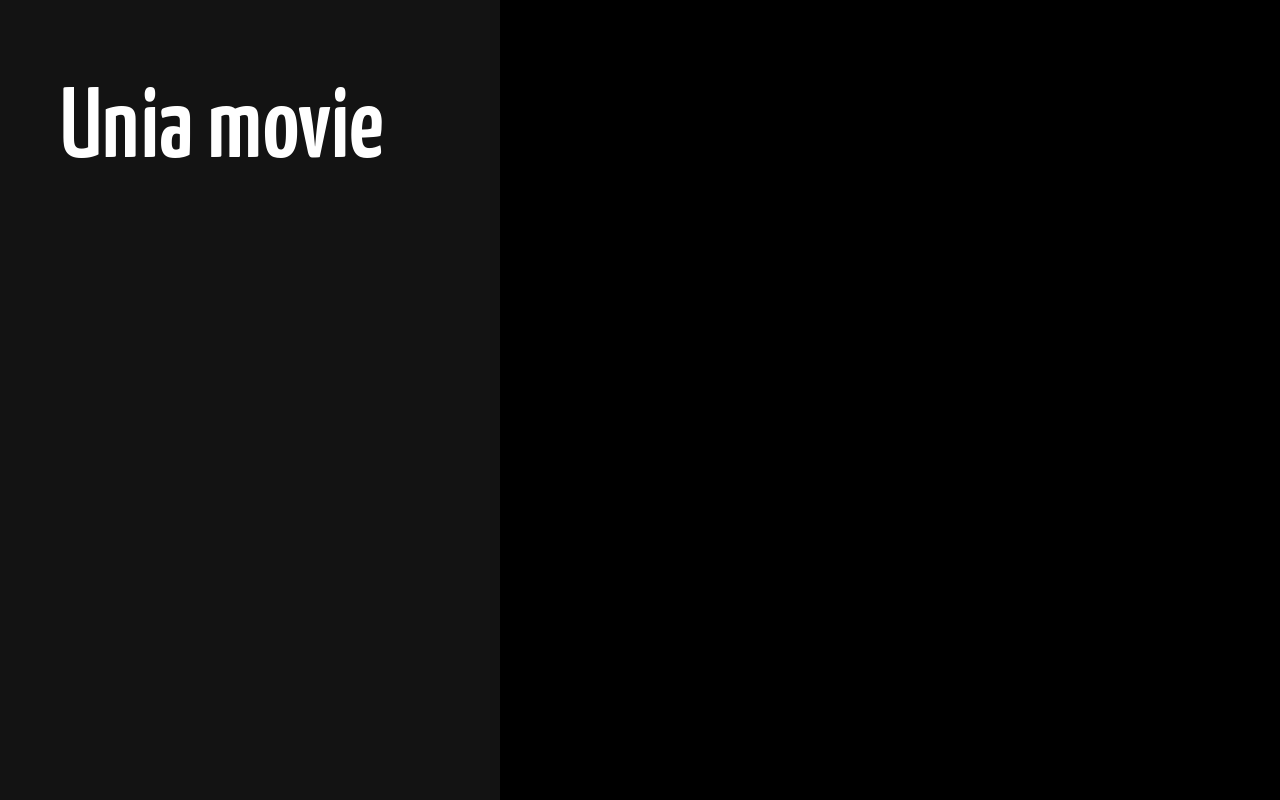
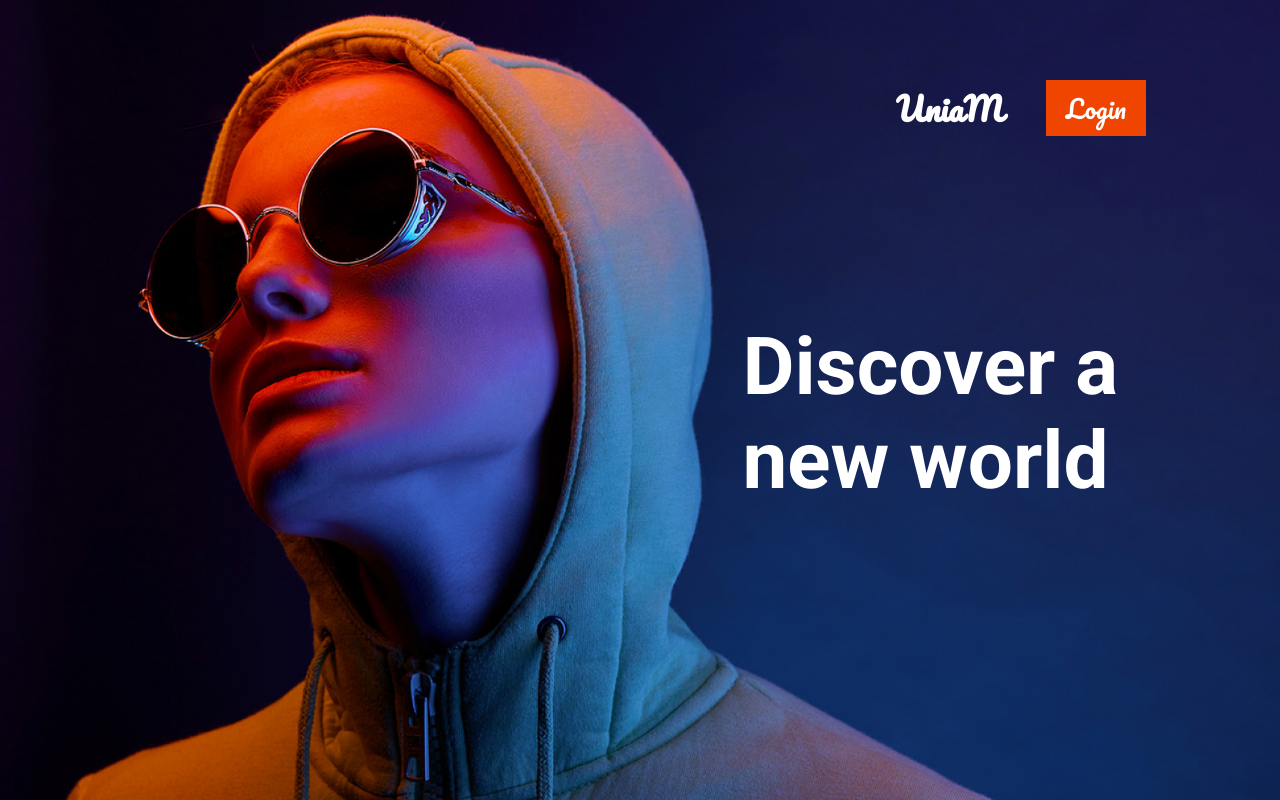
Before and after one commit to VladCode97/front-unia-movies, a React (Create React App) app: page / in a window 1280 px wide. Built offline with nearby package versions, Linux system fonts and the light colour scheme.

Commit message:
Component home finish

```diff
--- a/public/index.html
+++ b/public/index.html
@@ -16,8 +16,19 @@
     -->
     <link rel="manifest" href="%PUBLIC_URL%/manifest.json" />
     <!-- Font -->
-    <link rel="preconnect" href="https://fonts.gstatic.com">
-    <link href="https://fonts.googleapis.com/css2?family=Yanone+Kaffeesatz:wght@200;300;400;500;600;700&display=swap" rel="stylesheet">
+    <link rel="preconnect" href="https://fonts.gstatic.com" />
+    <link
+      href="https://fonts.googleapis.com/css2?family=Yanone+Kaffeesatz:wght@200;300;400;500;600;700&display=swap"
+      rel="stylesheet"
+    />
+    <link
+      href="https://fonts.googleapis.com/css2?family=Pacifico&display=swap"
+      rel="stylesheet"
+    />
+    <link
+      href="https://fonts.googleapis.com/css2?family=Pacifico&family=Roboto:ital,wght@0,100;0,300;0,400;0,500;0,700;0,900;1,100;1,300;1,400;1,500;1,700;1,900&display=swap"
+      rel="stylesheet"
+    />
     <!--
       Notice the use of %PUBLIC_URL% in the tags above.
       It will be replaced with the URL of the `public` folder during the build.
--- /dev/null
+++ b/src/Styled-Components/button.style.tsx
@@ -0,0 +1,12 @@
+import Styled from 'styled-components';
+
+export const ButtonUniaMovie: any = Styled.button`
+  font-family: ${(props: any) => props.fontFamily};
+  font-size: ${(props: any) => props.fontSize};
+  color: ${(props: any) => props.fontColor};
+  background: ${(props: any) => (props.buttonBackground) ? props.buttonBackground : '#000'};
+  border: 1px solid ${((props: any) => (props.buttonBorder) ? (props.buttonBorder) : '#000')};
+  padding: 1%;
+  cursor: pointer;
+  outline: none;
+`;
--- a/src/Styled-Components/font.styled.tsx
+++ b/src/Styled-Components/font.styled.tsx
@@ -4,10 +4,12 @@ import Styled from 'styled-components';
  * Font
  */
 export const FontUniaMovie: any = Styled.h1`
+  font-family: ${(props: any) => props.fontFamily};
   font-size: ${(props: any) => props.fontSize};
   font-weight: ${(props: any) => props.fontWeight};
   color: ${(props: any) => (props.fontColor) ? props.fontColor : '#000'};
   position: relative;
   left: ${(props: any) => (props.fontPositionLeft) ? props.fontPositionLeft : 'auto'};
   top: ${(props: any) => (props.fontPositionTop) ? props.fontPositionTop : 'auto'};
+  width: ${(props: any) => (props.fontWidth) ? props.fontWidth : 'auto'};
 `;
--- a/src/Styled-Components/home.styled.tsx
+++ b/src/Styled-Components/home.styled.tsx
@@ -1,12 +1,18 @@
 import Styled from 'styled-components';
-
+import BakcgroundHome from '../assets/home-background.png';
 
 /**
  * Container
  */
 export const ContainerHome = Styled.div`
-  display: grid;
-  grid-template-columns: 500px 1fr;
+  background: black;
+`;
+
+export const ContainerLogin = Styled.div`
+  background: url(${BakcgroundHome}) no-repeat;
+  background-size: cover;
+  height: 100vh;
+  width: 100%;
 `;
 
 /**
@@ -14,16 +20,14 @@ export const ContainerHome = Styled.div`
  */
 export const ItemHome: any = Styled.div`
   background: ${(props: any) => props.backgroundItem};
-  position: relative;
-  height: 100vh;
+
 `;
 
-export const DecorationHome: any = Styled.div`
+export const ItemLogin = Styled(ItemHome)`
+  display: grid;
+  grid-template-columns: 50px 100px;
+  grid-gap: 100px;
   position: absolute;
-  left: ${(props: any) => (props.decorationPositionLeft) ? props.decorationPositionLeft : 'auto'};
-  top: ${(props: any) => (props.decorationPositionTop) ? props.decorationPositionTop : 'auto'};
-  clip-path: ${(props: any) => props.poligonDecoration};
-  background: ${(props: any) => props.backgroudDecoration};
-  height: 300px;
-  width: 100%;
+  left: 70%;
+  top: 10%;
 `;
--- a/src/components/Home/home.component.tsx
+++ b/src/components/Home/home.component.tsx
@@ -1,25 +1,34 @@
 import React from 'react';
+import { ButtonUniaMovie } from '../../Styled-Components/button.style';
 import { FontUniaMovie } from '../../Styled-Components/font.styled';
-import { ContainerHome, ItemHome } from '../../Styled-Components/home.styled';
+import { ContainerHome, ContainerLogin, ItemLogin } from '../../Styled-Components/home.styled';
 
 
 export function HomeComponent() {
   return (
     <ContainerHome>
-      {/* Information  */}
-      <ItemHome backgroundItem="#131313">
+      <ContainerLogin>
+        {/* Login app */}
+        <ItemLogin>
+          <FontUniaMovie fontFamily="'Pacifico', cursive" fontColor="white">UniaM</FontUniaMovie>
+          <ButtonUniaMovie fontFamily="'Pacifico', cursive"
+            buttonBackground="#F04500"
+            buttonBorder="#F04500"
+            fontColor="white"
+            fontSize="25px">
+            Login
+          </ButtonUniaMovie>
+        </ItemLogin>
+        {/* Font discover */}
         <FontUniaMovie
-          fontSize="100px"
-          fontWeight="600"
-          fontPositionLeft="12%"
-          fontPositionTop="10%"
-          fontColor="white"
-        >
-          Unia movie
+          fontColor="white" fontFamily="'Roboto', sans-serif;"
+          fontSize="80px"
+          fontPositionTop="40%"
+          fontPositionLeft="58%"
+          fontWidth="40%">
+          Discover a new world
         </FontUniaMovie>
-      </ItemHome>
-      {/* Movies */}
-      <ItemHome backgroundItem="#000" />
+      </ContainerLogin>
     </ContainerHome>
   )
 }
```
Also changed, not shown: src/assets/home-background.png (added).
